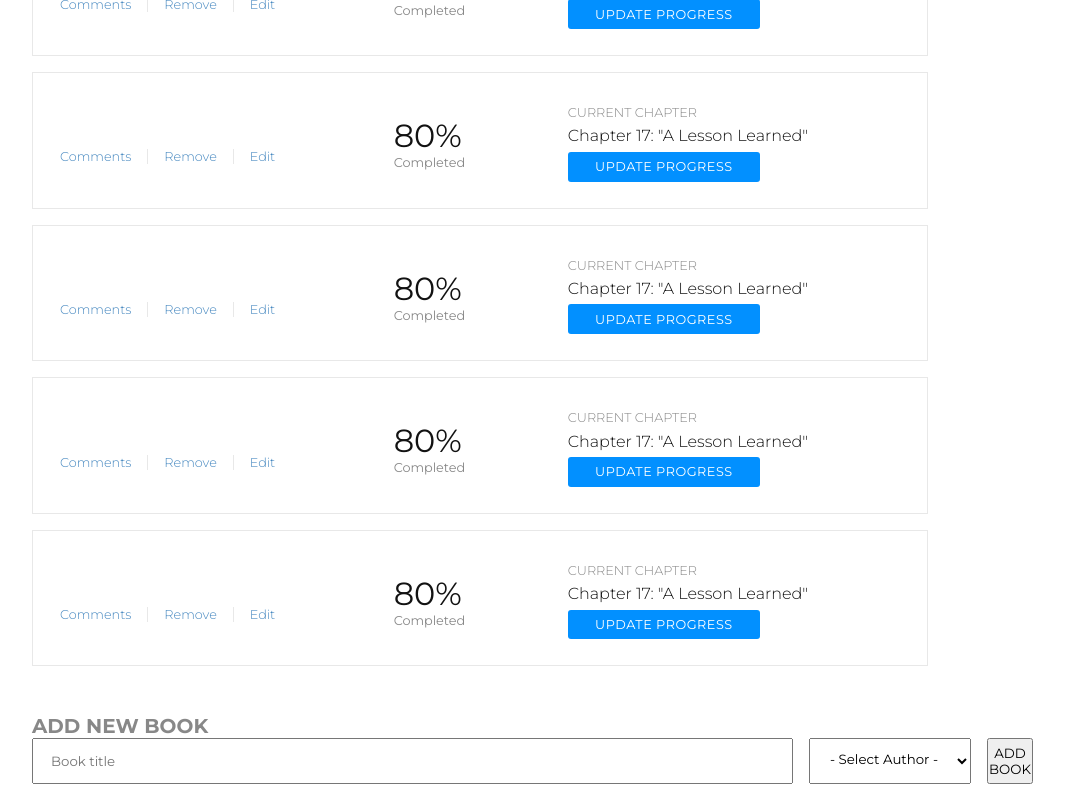
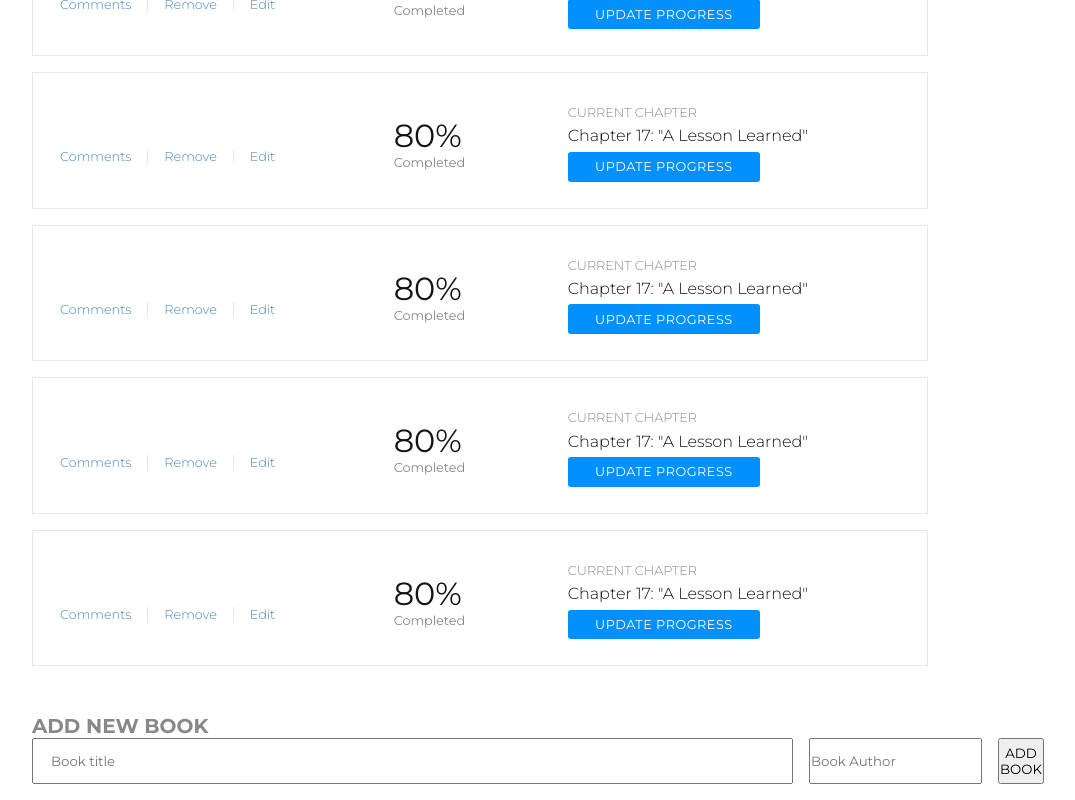
Before and after one commit to kwesiObuobi/bookstore, a React (Create React App) app: page / in a window 1280 px wide. Shown: the part 1400-2200 px from the top of the page, without its empty margins (160-1235 px from the left). Built offline with nearby package versions, Linux system fonts and the light colour scheme; no server answers.

Commit message:
Remove hardcoded values from 'Author' input

```diff
--- a/src/components/AddBook.js
+++ b/src/components/AddBook.js
@@ -44,17 +44,13 @@ const AddBook = () => {
           onChange={(e) => setTitle(e.target.value)}
           required
         />
-        <select
-          name="new-author"
-          id="new-author"
+        <input
+          type="text"
+          placeholder="Book Author"
+          value={author}
           onChange={(e) => setAuthor(e.target.value)}
           required
-        >
-          <option>- Select Author -</option>
-          <option value="Author 1">Author 1</option>
-          <option value="Author 2">Author 2</option>
-          <option value="Author 3">Author 3</option>
-        </select>
+        />
         <button
           type="submit"
           onClick={(e) => handleBookAdd(e)}
--- a/src/components/BookList.js
+++ b/src/components/BookList.js
@@ -6,12 +6,20 @@ import AddBook from './AddBook';
 import { fetchBooks } from '../redux/features/book/bookSlice';
 
 const BookList = () => {
-  const { books } = useSelector((store) => store.book);
+  const { books, isLoading, error } = useSelector((store) => store.book);
   const dispatch = useDispatch();
 
   useEffect(() => {
     dispatch(fetchBooks());
   }, [dispatch]);
+
+  if (isLoading) {
+    return <p>Loading</p>;
+  }
+
+  if (error) {
+    return <p>Error on Page</p>;
+  }
 
   return (
     <div className="book-list">
```
